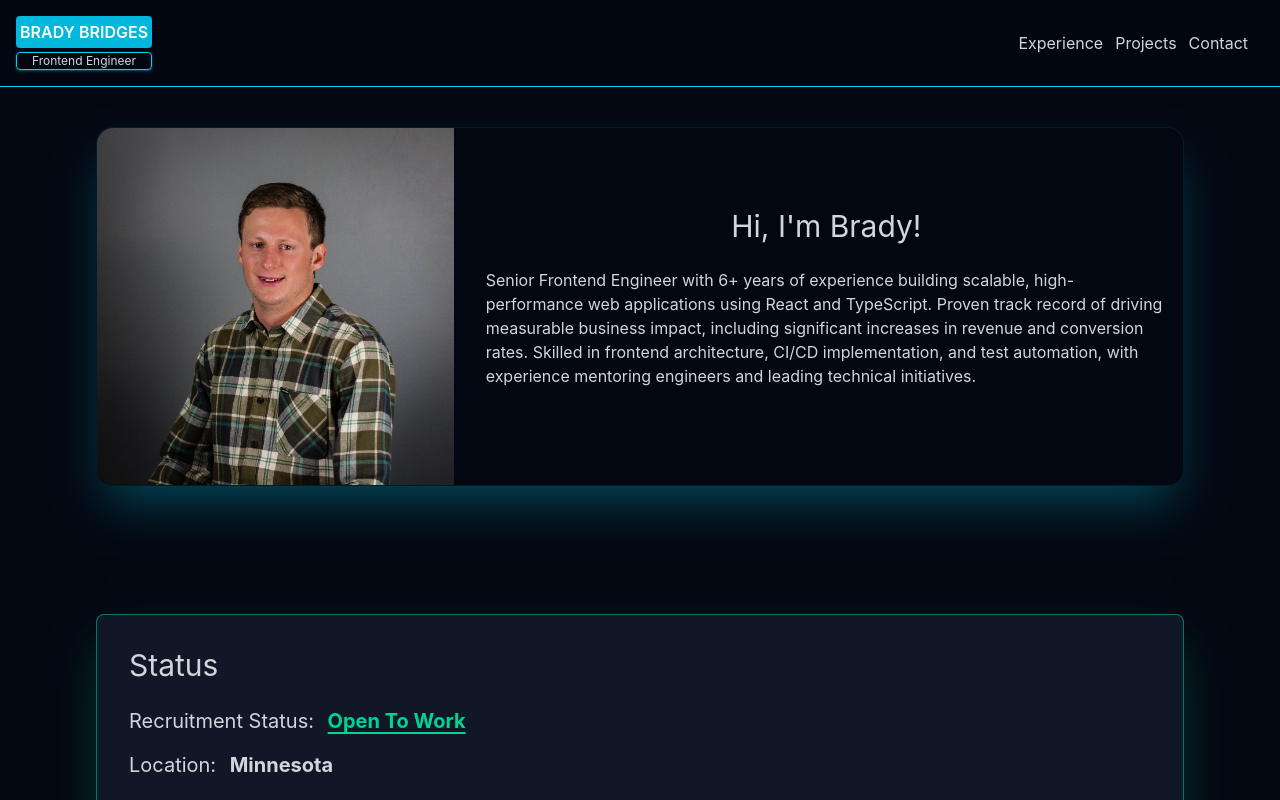
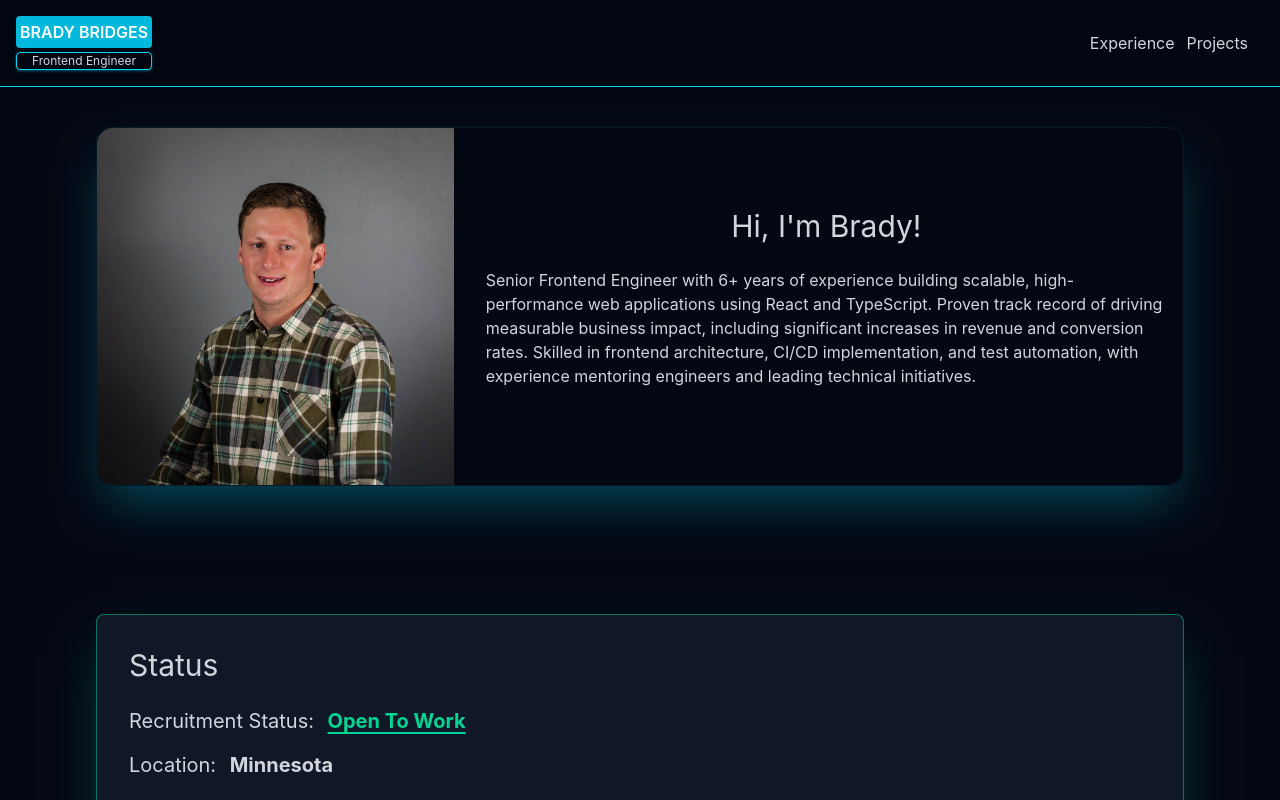
Before and after one commit to bradybridges/svelte-portfolio, a SvelteKit app: page / in a window 1280 px wide. Shown: the top 800 px of the page. Built offline with nearby package versions, Linux system fonts and the light colour scheme.

Commit message:
ui: hide contact link while contact form under development

```diff
--- a/src/routes/+layout.svelte
+++ b/src/routes/+layout.svelte
@@ -43,7 +43,7 @@
 			{:else}
 				<Link url="#experience" label="Experience" ariaLabel="Scroll to experience section" />
 				<Link url="#projects" label="Projects" ariaLabel="Scroll to projects section" />
-				<Link url="#contact" label="Contact" ariaLabel="Scroll to contact form" />
+				<!-- <Link url="#contact" label="Contact" ariaLabel="Scroll to contact form" /> -->
 			{/if}
 		</nav>
 	</header>
```
